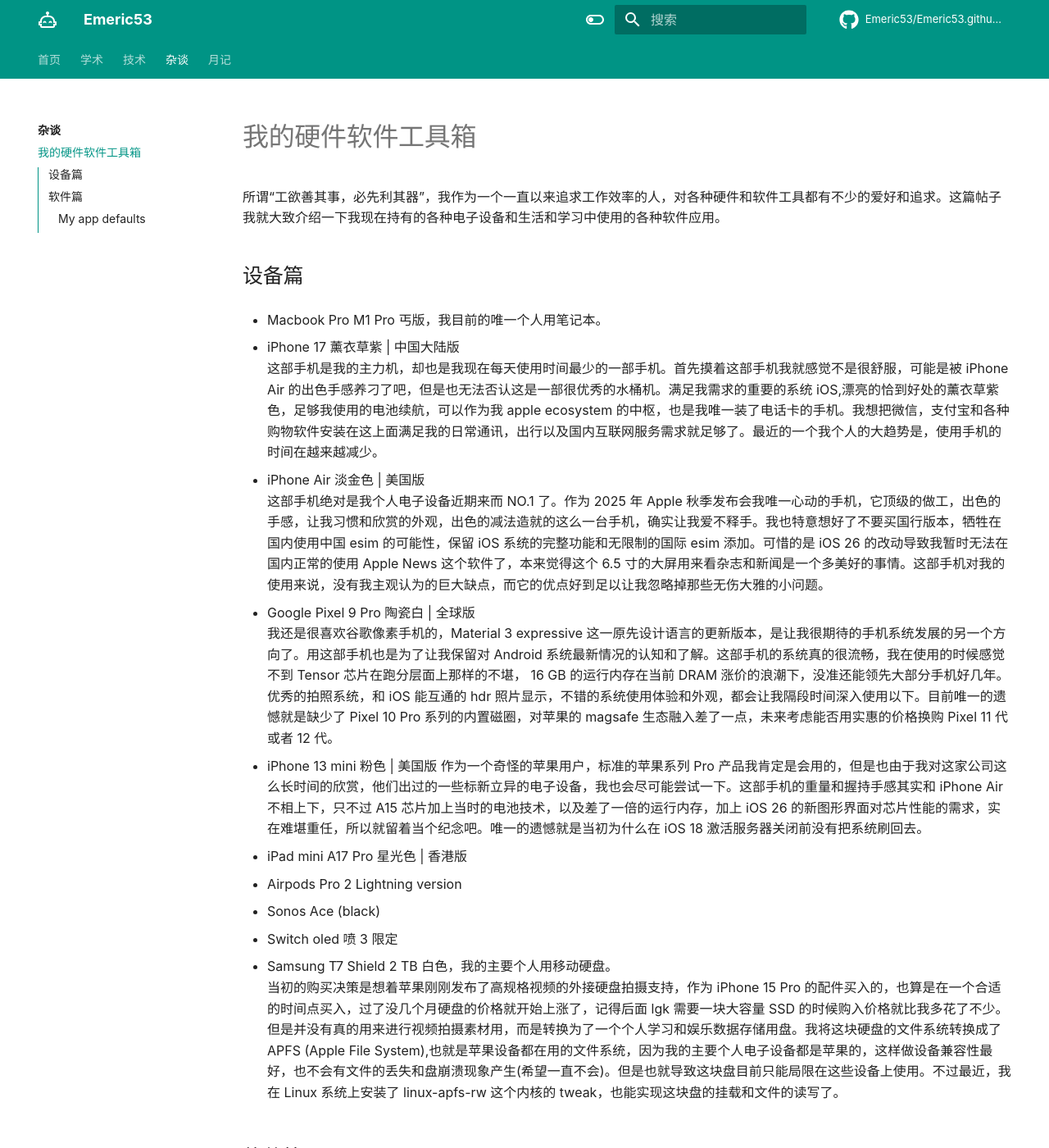
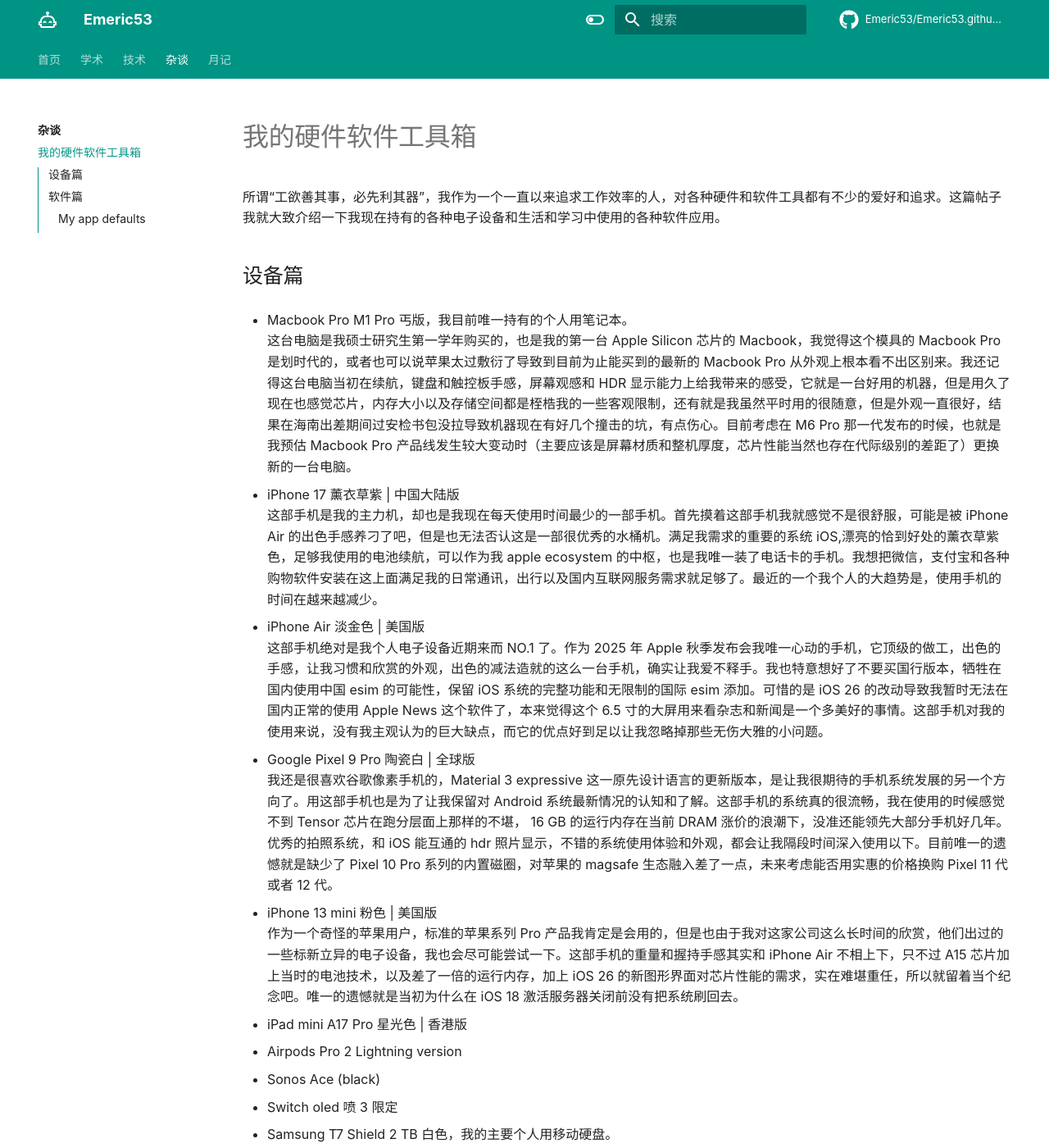
Before and after one commit to Emeric53/Emeric53.github.io, an MkDocs documentation site: the page built from docs/life/my_toolkit.md, in a window 1280 px wide and 1400 px high. Shown: the whole window at 82% size. Built offline with MkDocs 1.6.1 and Material for MkDocs 9.7.7, drawn with Linux system fonts in a browser that asks for light colours; some web fonts are replaced; comment, search, counter and statistics services are not loaded; some of the changed text lies outside the part shown.

Commit message:
Update my_toolkit.md

```diff
--- a/docs/life/my_toolkit.md
+++ b/docs/life/my_toolkit.md
@@ -3,7 +3,8 @@
 所谓“工欲善其事，必先利其器”，我作为一个一直以来追求工作效率的人，对各种硬件和软件工具都有不少的爱好和追求。这篇帖子我就大致介绍一下我现在持有的各种电子设备和生活和学习中使用的各种软件应用。
 
 ## 设备篇
-- Macbook Pro M1 Pro 丐版，我目前的唯一个人用笔记本。
+- Macbook Pro M1 Pro 丐版，我目前唯一持有的个人用笔记本。
+    这台电脑是我硕士研究生第一学年购买的，也是我的第一台 Apple Silicon 芯片的 Macbook，我觉得这个模具的 Macbook Pro 是划时代的，或者也可以说苹果太过敷衍了导致到目前为止能买到的最新的 Macbook Pro 从外观上根本看不出区别来。我还记得这台电脑当初在续航，键盘和触控板手感，屏幕观感和 HDR 显示能力上给我带来的感受，它就是一台好用的机器，但是用久了现在也感觉芯片，内存大小以及存储空间都是桎梏我的一些客观限制，还有就是我虽然平时用的很随意，但是外观一直很好，结果在海南出差期间过安检书包没拉导致机器现在有好几个撞击的坑，有点伤心。目前考虑在 M6 Pro 那一代发布的时候，也就是我预估 Macbook Pro 产品线发生较大变动时（主要应该是屏幕材质和整机厚度，芯片性能当然也存在代际级别的差距了）更换新的一台电脑。
 
 - iPhone 17 薰衣草紫 | 中国大陆版
     这部手机是我的主力机，却也是我现在每天使用时间最少的一部手机。首先摸着这部手机我就感觉不是很舒服，可能是被 iPhone Air 的出色手感养刁了吧，但是也无法否认这是一部很优秀的水桶机。满足我需求的重要的系统 iOS,漂亮的恰到好处的薰衣草紫色，足够我使用的电池续航，可以作为我 apple ecosystem 的中枢，也是我唯一装了电话卡的手机。我想把微信，支付宝和各种购物软件安装在这上面满足我的日常通讯，出行以及国内互联网服务需求就足够了。最近的一个我个人的大趋势是，使用手机的时间在越来越减少。
@@ -27,6 +28,8 @@
 
 - Samsung T7 Shield 2 TB 白色，我的主要个人用移动硬盘。
     当初的购买决策是想着苹果刚刚发布了高规格视频的外接硬盘拍摄支持，作为 iPhone 15 Pro 的配件买入的，也算是在一个合适的时间点买入，过了没几个月硬盘的价格就开始上涨了，记得后面 lgk 需要一块大容量 SSD 的时候购入价格就比我多花了不少。但是并没有真的用来进行视频拍摄素材用，而是转换为了一个个人学习和娱乐数据存储用盘。我将这块硬盘的文件系统转换成了 APFS (Apple File System),也就是苹果设备都在用的文件系统，因为我的主要个人电子设备都是苹果的，这样做设备兼容性最好，也不会有文件的丢失和盘崩溃现象产生(希望一直不会)。但是也就导致这块盘目前只能局限在这些设备上使用。不过最近，我在 Linux 系统上安装了 linux-apfs-rw 这个内核的 tweak，也能实现这块盘的挂载和文件的读写了。
+
+- Apple TV 4K (3rd Generation)
 
 ## 软件篇
 
```
Also changed, not shown: other parts of docs/life/my_toolkit.md (+1 -1 lines).
